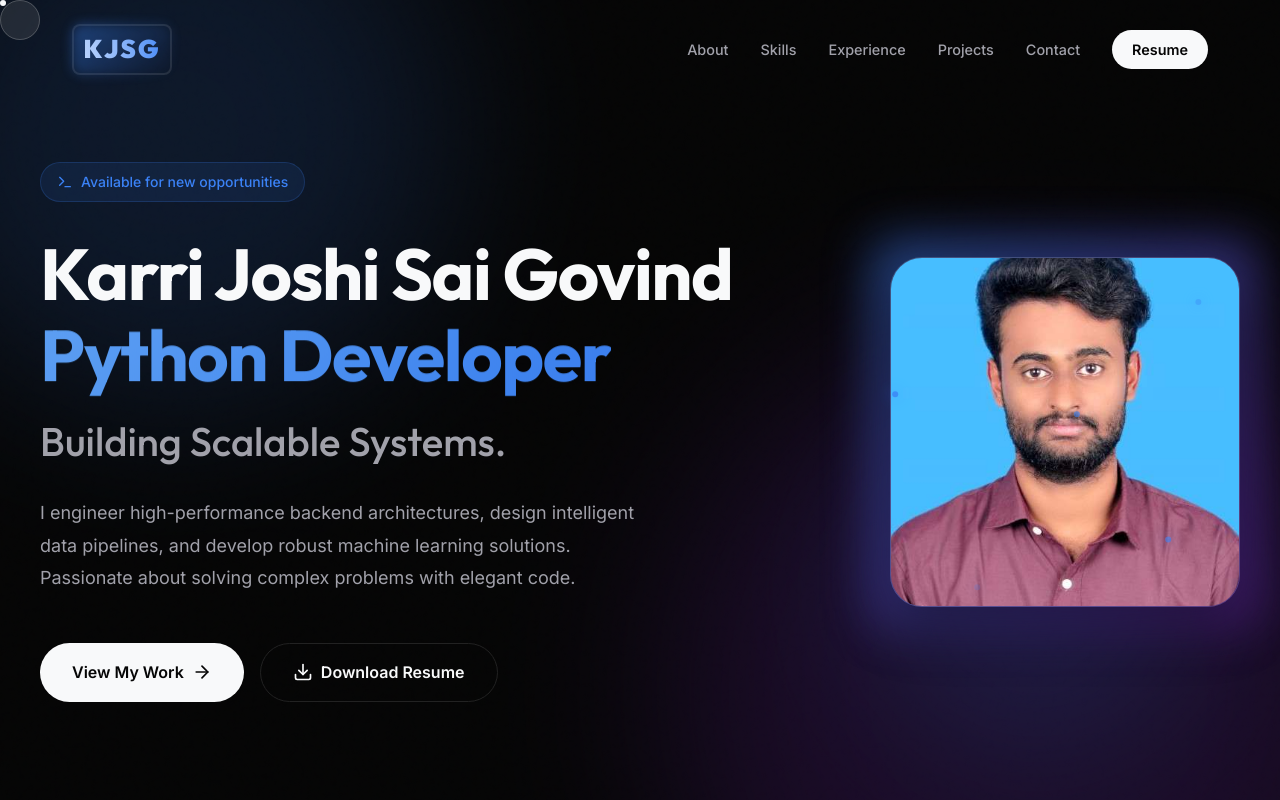
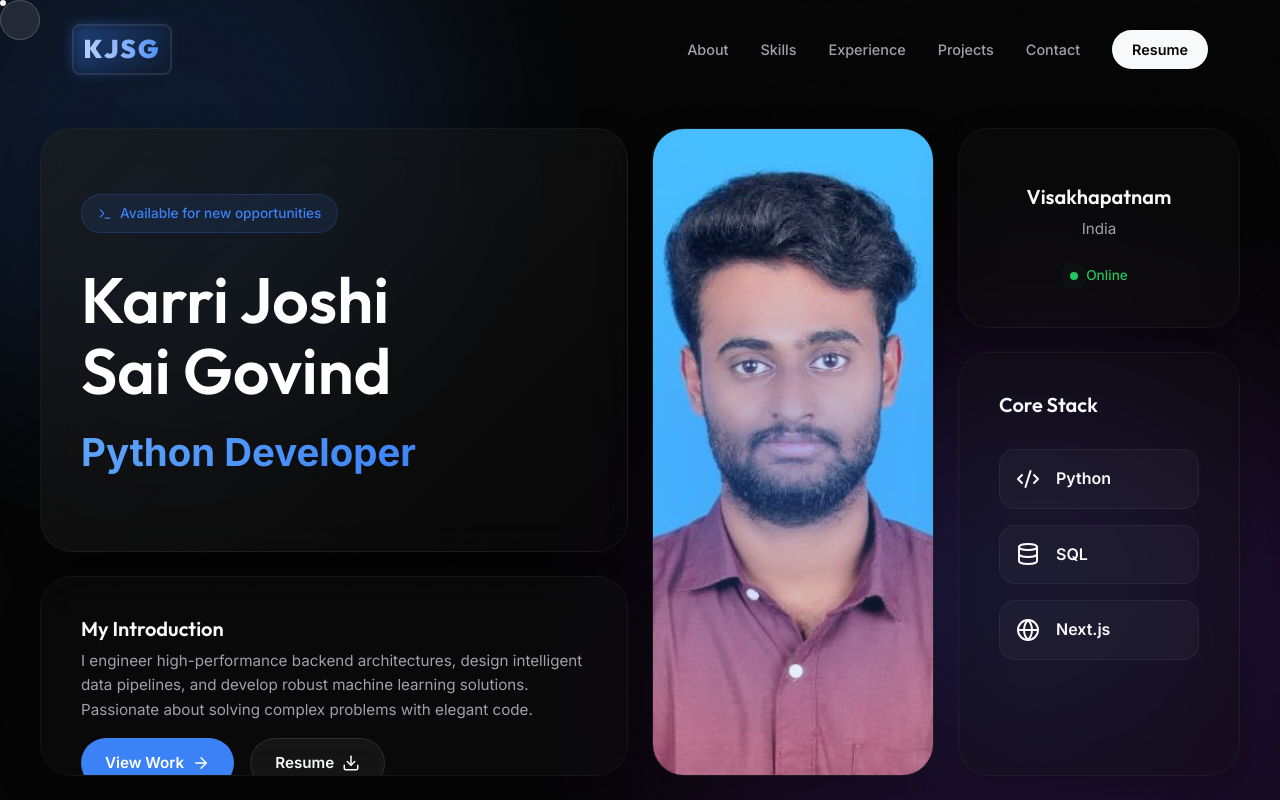
Before and after one commit to KJoshiSaiGovind/portfolio-website, a Next.js app: page / in a window 1280 px wide. Shown: the top 800 px of the page. Built offline with nearby package versions, Linux system fonts and the light colour scheme.

Commit message:
feat: bento grid ui overhaul inspired by creative references

```diff
--- a/components/animations/FadeIn.tsx
+++ b/components/animations/FadeIn.tsx
@@ -8,9 +8,10 @@ interface FadeInProps {
   delay?: number;
   direction?: "up" | "down" | "left" | "right" | "none";
   fullWidth?: boolean;
+  className?: string;
 }
 
-export default function FadeIn({ children, delay = 0, direction = "up", fullWidth = false }: FadeInProps) {
+export default function FadeIn({ children, delay = 0, direction = "up", fullWidth = false, className = "" }: FadeInProps) {
   const directions = {
     up: { y: 40, x: 0 },
     down: { y: -40, x: 0 },
@@ -21,6 +22,7 @@ export default function FadeIn({ children, delay = 0, direction = "up", fullWidt
 
   return (
     <motion.div
+      className={className}
       initial={{ opacity: 0, ...directions[direction] }}
       whileInView={{ opacity: 1, x: 0, y: 0 }}
       viewport={{ once: true, margin: "-100px" }}
--- a/sections/Hero.module.css
+++ b/sections/Hero.module.css
@@ -3,223 +3,261 @@
   display: flex;
   align-items: center;
   justify-content: center;
-  padding: 6rem 2rem 2rem;
+  padding: 8rem 2rem 4rem;
   position: relative;
   overflow: hidden;
 }
 
-.background {
-  position: absolute;
-  top: 0;
-  left: 0;
+.bentoContainer {
+  max-width: 1200px;
   width: 100%;
-  height: 100%;
-  background: radial-gradient(circle at top right, rgba(59, 130, 246, 0.05), transparent 50%),
-              radial-gradient(circle at bottom left, rgba(147, 51, 234, 0.05), transparent 50%);
-  pointer-events: none;
+  display: grid;
+  grid-template-columns: repeat(4, 1fr);
+  grid-auto-rows: 200px;
+  gap: 1.5rem;
+  position: relative;
+  z-index: 2;
 }
 
-.container {
-  max-width: 1200px;
-  width: 100%;
+.bentoCard {
+  background: rgba(17, 17, 17, 0.4);
+  backdrop-filter: blur(20px);
+  border: 1px solid rgba(255, 255, 255, 0.05);
+  border-radius: 2rem;
+  padding: 2.5rem;
+  display: flex;
+  flex-direction: column;
   position: relative;
-  z-index: 1;
-  display: flex;
-  flex-direction: row;
-  align-items: center;
-  justify-content: space-between;
-  gap: 4rem;
+  overflow: hidden;
+  box-shadow: 0 20px 40px rgba(0, 0, 0, 0.3);
+  transition: transform 0.3s ease, border-color 0.3s ease;
 }
 
-.textContent {
-  flex: 1;
-  display: flex;
-  flex-direction: column;
-  align-items: flex-start;
+.bentoCard:hover {
+  border-color: rgba(255, 255, 255, 0.15);
+  transform: translateY(-2px);
 }
 
+.cardIntro {
+  grid-column: span 2;
+  grid-row: span 2;
+  justify-content: center;
+  background: linear-gradient(135deg, rgba(30, 30, 30, 0.6) 0%, rgba(10, 10, 10, 0.4) 100%);
+}
+
+.cardProfile {
+  grid-column: span 1;
+  grid-row: span 3;
+  padding: 0;
+}
+
+.cardLocation {
+  grid-column: span 1;
+  grid-row: span 1;
+  align-items: center;
+  justify-content: center;
+  text-align: center;
+  gap: 0.5rem;
+}
+
+.cardTech {
+  grid-column: span 1;
+  grid-row: span 2;
+}
+
+.cardBio {
+  grid-column: span 2;
+  grid-row: span 1;
+  justify-content: space-between;
+}
+
+/* Badge */
 .badge {
   display: inline-flex;
   align-items: center;
   gap: 0.5rem;
-  padding: 0.5rem 1rem;
   background: rgba(59, 130, 246, 0.1);
   border: 1px solid rgba(59, 130, 246, 0.2);
-  border-radius: 999px;
+  padding: 0.5rem 1rem;
+  border-radius: 2rem;
   color: var(--accent);
-  font-size: 0.875rem;
+  font-size: 0.85rem;
   font-weight: 500;
+  width: fit-content;
   margin-bottom: 2rem;
 }
 
-.profileWrapper {
-  position: relative;
-  flex-shrink: 0;
-  display: flex;
-  align-items: center;
-  justify-content: center;
+/* Typography */
+.title {
+  font-size: clamp(3rem, 5vw, 4.5rem);
+  line-height: 1.1;
+  margin-bottom: 1rem;
+  color: #ffffff;
+}
+
+.roleWrapper {
+  font-size: clamp(1.5rem, 3vw, 2.5rem);
+  font-weight: 700;
+  height: 3rem;
+  margin-bottom: 1rem;
+}
+
+.bentoCard h3 {
+  font-size: 1.25rem;
+  color: var(--primary);
+  margin-bottom: 0.5rem;
+}
+
+.bentoCard p {
+  color: var(--secondary);
+  font-size: 0.95rem;
+  line-height: 1.6;
+}
+
+/* Profile specific */
+.profilePic {
+  object-fit: cover;
+  transition: transform 0.5s ease;
+}
+
+.cardProfile:hover .profilePic {
+  transform: scale(1.05);
 }
 
 .imageGlow {
   position: absolute;
-  inset: -10px;
-  background: linear-gradient(135deg, var(--accent) 0%, rgba(147, 51, 234, 0.8) 100%);
-  opacity: 0.6;
-  filter: blur(25px);
-  z-index: -1;
-  animation: liquidMorph 8s ease-in-out infinite, pulseGlow 4s ease-in-out infinite;
+  top: 50%;
+  left: 50%;
+  transform: translate(-50%, -50%);
+  width: 120%;
+  height: 120%;
+  background: radial-gradient(circle, rgba(59, 130, 246, 0.4) 0%, transparent 70%);
+  z-index: 1;
+  pointer-events: none;
 }
 
-@keyframes pulseGlow {
-  0%, 100% { opacity: 0.4; transform: scale(1); }
-  50% { opacity: 0.7; transform: scale(1.05); }
+/* Location Specific */
+.iconAccent {
+  color: var(--accent);
+  margin-bottom: 0.5rem;
 }
 
-.profilePic {
-  object-fit: cover;
-  border-radius: 2rem;
-  border: 1px solid rgba(255, 255, 255, 0.15);
-  box-shadow: 0 20px 50px rgba(0, 0, 0, 0.5), inset 0 0 0 1px rgba(255, 255, 255, 0.1);
-  position: relative;
-  z-index: 2;
-  transition: transform 0.3s ease, box-shadow 0.3s ease;
+.statusDot {
+  display: flex;
+  align-items: center;
+  gap: 0.5rem;
+  margin-top: 1rem;
+  font-size: 0.85rem;
+  color: #22c55e;
+  font-weight: 500;
 }
 
-.profileWrapper:hover .profilePic {
-  transform: translateY(-10px) scale(1.02);
-  box-shadow: 0 30px 60px rgba(0, 0, 0, 0.6), inset 0 0 0 1px rgba(255, 255, 255, 0.2);
-  border-color: rgba(59, 130, 246, 0.4);
+.dotPulse {
+  width: 8px;
+  height: 8px;
+  background: #22c55e;
+  border-radius: 50%;
+  box-shadow: 0 0 10px #22c55e;
+  animation: pulse 2s infinite;
 }
 
-.particle {
-  position: absolute;
-  width: 6px;
-  height: 6px;
-  background: var(--accent);
-  border-radius: 50%;
-  z-index: 4;
-  box-shadow: 0 0 15px var(--accent);
+/* Tech Stack Specific */
+.techGrid {
+  display: flex;
+  flex-direction: column;
+  gap: 1rem;
+  margin-top: 1.5rem;
 }
 
-.particle:nth-child(1) { top: 5%; left: 15%; }
-.particle:nth-child(2) { top: 85%; left: 75%; }
-.particle:nth-child(3) { top: 45%; left: 5%; }
-.particle:nth-child(4) { top: 15%; left: 85%; }
-.particle:nth-child(5) { top: 95%; left: 25%; }
-
-.title {
-  font-size: clamp(2.5rem, 6vw, 4.5rem);
-  font-family: var(--font-heading);
-  font-weight: 700;
-  line-height: 1.1;
-  letter-spacing: -0.02em;
-  margin-bottom: 1rem;
+.techItem {
+  display: flex;
+  align-items: center;
+  gap: 1rem;
+  background: rgba(255, 255, 255, 0.03);
+  padding: 1rem;
+  border-radius: 1rem;
+  border: 1px solid rgba(255, 255, 255, 0.05);
+  transition: background 0.3s ease;
 }
 
-.roleWrapper {
-  display: inline-flex;
-  height: clamp(3rem, 7vw, 5.5rem);
-  overflow: hidden;
-  position: relative;
-  vertical-align: bottom;
+.techItem:hover {
+  background: rgba(255, 255, 255, 0.08);
 }
 
-.subtitle {
-  font-size: clamp(1.5rem, 4vw, 2.5rem);
-  color: var(--secondary);
-  font-family: var(--font-heading);
-  font-weight: 500;
-  margin-bottom: 2rem;
+.techItem span {
+  font-weight: 600;
+  color: var(--primary);
 }
 
-.description {
-  font-size: 1.125rem;
-  color: var(--secondary);
-  max-width: 600px;
-  margin-bottom: 3rem;
-  line-height: 1.8;
-}
-
+/* Actions */
 .actions {
   display: flex;
   gap: 1rem;
-  flex-wrap: wrap;
+  margin-top: 1rem;
+}
+
+.primaryBtn, .secondaryBtn {
+  display: flex;
+  align-items: center;
+  gap: 0.5rem;
+  padding: 0.75rem 1.5rem;
+  border-radius: 2rem;
+  font-weight: 600;
+  font-size: 0.95rem;
+  transition: all 0.3s ease;
 }
 
 .primaryBtn {
-  display: inline-flex;
-  align-items: center;
-  justify-content: center;
-  gap: 0.5rem;
-  padding: 1rem 2rem;
-  background: var(--primary);
-  color: var(--background);
-  border-radius: 999px;
-  font-size: 1rem;
-  font-weight: 600;
-  transition: all 0.2s ease;
+  background: var(--accent);
+  color: white;
 }
 
 .primaryBtn:hover {
+  background: #2563eb;
   transform: translateY(-2px);
-  box-shadow: 0 10px 25px rgba(255, 255, 255, 0.1);
 }
 
 .secondaryBtn {
-  display: inline-flex;
-  align-items: center;
-  justify-content: center;
-  gap: 0.5rem;
-  padding: 1rem 2rem;
-  background: transparent;
+  background: rgba(255, 255, 255, 0.05);
   color: var(--primary);
-  border: 1px solid var(--border);
-  border-radius: 999px;
-  font-size: 1rem;
-  font-weight: 600;
-  transition: all 0.2s ease;
+  border: 1px solid rgba(255, 255, 255, 0.1);
 }
 
 .secondaryBtn:hover {
-  background: var(--surface);
-  border-color: rgba(255, 255, 255, 0.2);
+  background: rgba(255, 255, 255, 0.1);
+  transform: translateY(-2px);
 }
 
-@media (max-width: 992px) {
-  .container {
-    flex-direction: column-reverse;
-    text-align: center;
-    gap: 3rem;
+@keyframes pulse {
+  0% { box-shadow: 0 0 0 0 rgba(34, 197, 94, 0.4); }
+  70% { box-shadow: 0 0 0 10px rgba(34, 197, 94, 0); }
+  100% { box-shadow: 0 0 0 0 rgba(34, 197, 94, 0); }
+}
+
+@media (max-width: 1024px) {
+  .bentoContainer {
+    grid-template-columns: repeat(2, 1fr);
+    grid-auto-rows: minmax(200px, auto);
   }
+  .cardIntro { grid-column: span 2; grid-row: span 2; }
+  .cardProfile { grid-column: span 2; grid-row: span 2; min-height: 400px; }
+  .cardLocation { grid-column: span 1; grid-row: span 1; }
+  .cardTech { grid-column: span 1; grid-row: span 2; }
+  .cardBio { grid-column: span 2; grid-row: auto; }
+}
 
-  .textContent {
-    align-items: center;
+@media (max-width: 600px) {
+  .bentoContainer {
+    grid-template-columns: 1fr;
   }
-
-  .badge {
-    margin: 0 auto 2rem;
+  .cardIntro, .cardProfile, .cardLocation, .cardTech, .cardBio {
+    grid-column: span 1;
+    grid-row: auto;
   }
-
-  .description {
-    text-align: center;
+  .title {
+    font-size: 2.5rem;
   }
-
-  .profileWrapper {
-    max-width: 250px;
-  }
-
-  .profilePic {
-    width: 100%;
-    height: auto;
+  .hero {
+    padding: 6rem 1rem 3rem;
   }
 }
-
-@media (max-width: 768px) {
-  .actions {
-    flex-direction: column;
-    width: 100%;
-  }
-  .primaryBtn, .secondaryBtn {
-    width: 100%;
-  }
-}
--- a/sections/Hero.tsx
+++ b/sections/Hero.tsx
@@ -1,12 +1,12 @@
 "use client";
 
 import { useEffect, useState } from "react";
-import { motion, AnimatePresence, useMotionValue, useSpring, useTransform } from "framer-motion";
-import { ArrowRight, Download, Terminal } from "lucide-react";
+import { motion, AnimatePresence } from "framer-motion";
+import { ArrowRight, Download, MapPin, Terminal, Code2, Database, Globe } from "lucide-react";
 import Image from "next/image";
-import { profile } from "@/data/profile";
 import FadeIn from "@/components/animations/FadeIn";
 import styles from "./Hero.module.css";
+import { profile } from "@/data/profile";
 
 const ROLES = ["Backend Engineer", "Data Engineer", "Python Developer", "System Builder"];
 
@@ -20,107 +20,85 @@ export default function Hero() {
     return () => clearInterval(interval);
   }, []);
 
-  const mouseX = useMotionValue(0);
-  const mouseY = useMotionValue(0);
-  const springX = useSpring(mouseX, { stiffness: 50, damping: 20 });
-  const springY = useSpring(mouseY, { stiffness: 50, damping: 20 });
-
-  const parallaxX = useTransform(springX, [-500, 500], [20, -20]);
-  const parallaxY = useTransform(springY, [-500, 500], [20, -20]);
-
-  const handleMouseMove = (e: React.MouseEvent) => {
-    const { innerWidth, innerHeight } = window;
-    mouseX.set(e.clientX - innerWidth / 2);
-    mouseY.set(e.clientY - innerHeight / 2);
-  };
   return (
-    <section className={styles.hero} id="home" onMouseMove={handleMouseMove}>
-      <div className={styles.container}>
-        <div className={styles.textContent}>
-          <FadeIn delay={0.1}>
+    <section className={styles.hero} id="home">
+      <div className={styles.bentoContainer}>
+        {/* Top Left: Intro & Name */}
+        <FadeIn delay={0.1} className={`${styles.bentoCard} ${styles.cardIntro}`}>
           <div className={styles.badge}>
-              <Terminal size={16} />
+            <Terminal size={14} />
             <span>Available for new opportunities</span>
           </div>
-          </FadeIn>
-
-          <FadeIn delay={0.2}>
           <h1 className={styles.title}>
-              Karri Joshi Sai Govind <br />
+            Karri Joshi <br />
+            Sai Govind
+          </h1>
           <div className={styles.roleWrapper}>
             <AnimatePresence mode="wait">
               <motion.span
                 key={roleIndex}
                 className="text-gradient-accent"
-                    initial={{ y: 40, opacity: 0, rotateX: -90 }}
-                    animate={{ y: 0, opacity: 1, rotateX: 0 }}
-                    exit={{ y: -40, opacity: 0, rotateX: 90 }}
-                    transition={{ duration: 0.6, ease: [0.22, 1, 0.36, 1] }}
-                    style={{ display: "inline-block", transformOrigin: "50% 50% -20px" }}
+                initial={{ y: 20, opacity: 0 }}
+                animate={{ y: 0, opacity: 1 }}
+                exit={{ y: -20, opacity: 0 }}
+                transition={{ duration: 0.4 }}
+                style={{ display: "inline-block" }}
               >
                 {ROLES[roleIndex]}
               </motion.span>
             </AnimatePresence>
           </div>
-            </h1>
         </FadeIn>
 
-          <FadeIn delay={0.3}>
-            <h2 className={styles.subtitle}>Building Scalable Systems.</h2>
+        {/* Center: Profile Image */}
+        <FadeIn delay={0.2} className={`${styles.bentoCard} ${styles.cardProfile}`}>
+          <div className={styles.imageGlow} />
+          <Image
+            src="/profile.jpg"
+            alt="Profile"
+            fill
+            className={styles.profilePic}
+            priority
+          />
         </FadeIn>
 
-          <FadeIn delay={0.4}>
+        {/* Top Right: Location */}
+        <FadeIn delay={0.3} className={`${styles.bentoCard} ${styles.cardLocation}`}>
+          <MapPin size={32} className={styles.iconAccent} />
+          <div>
+            <h3>Visakhapatnam</h3>
+            <p>India</p>
+          </div>
+          <div className={styles.statusDot}>
+            <div className={styles.dotPulse} />
+            <span>Online</span>
+          </div>
+        </FadeIn>
+
+        {/* Bottom Left: Tech Stack */}
+        <FadeIn delay={0.4} className={`${styles.bentoCard} ${styles.cardTech}`}>
+          <h3>Core Stack</h3>
+          <div className={styles.techGrid}>
+            <div className={styles.techItem}><Code2 size={24} /> <span>Python</span></div>
+            <div className={styles.techItem}><Database size={24} /> <span>SQL</span></div>
+            <div className={styles.techItem}><Globe size={24} /> <span>Next.js</span></div>
+          </div>
+        </FadeIn>
+
+        {/* Bottom Right: Bio & Actions */}
+        <FadeIn delay={0.5} className={`${styles.bentoCard} ${styles.cardBio}`}>
+          <h3>My Introduction</h3>
           <p className={styles.description}>
             I engineer high-performance backend architectures, design intelligent data pipelines, and develop robust machine learning solutions. Passionate about solving complex problems with elegant code.
           </p>
-          </FadeIn>
-
-          <FadeIn delay={0.5}>
           <div className={styles.actions}>
             <a href="#projects" className={styles.primaryBtn}>
-                View My Work
-                <ArrowRight size={20} />
+              View Work <ArrowRight size={18} />
             </a>
             <a href="/resume.pdf" target="_blank" className={styles.secondaryBtn}>
-                <Download size={20} />
-                Download Resume
+              Resume <Download size={18} />
             </a>
           </div>
-          </FadeIn>
-        </div>
-
-        <FadeIn delay={0.3} direction="left">
-          <motion.div
-            className={styles.profileWrapper}
-            style={{ x: parallaxX, y: parallaxY }}
-          >
-            <div className={styles.imageGlow} />
-            {[...Array(5)].map((_, i) => (
-              <motion.div
-                key={i}
-                className={styles.particle}
-                animate={{
-                  y: [0, -30, 0],
-                  x: [0, (i%2===0?20:-20), 0],
-                  opacity: [0, 1, 0]
-                }}
-                transition={{
-                  duration: 3 + i,
-                  repeat: Infinity,
-                  ease: "linear",
-                  delay: i * 0.5
-                }}
-              />
-            ))}
-            <Image
-              src="/profile.jpg"
-              alt="Sai"
-              width={350}
-              height={350}
-              className={styles.profilePic}
-              priority
-            />
-          </motion.div>
         </FadeIn>
       </div>
     </section>
```
Also changed, not shown: sections/About.tsx (+1 -31 lines). Lines whose indentation alone changed are shown as unchanged.
